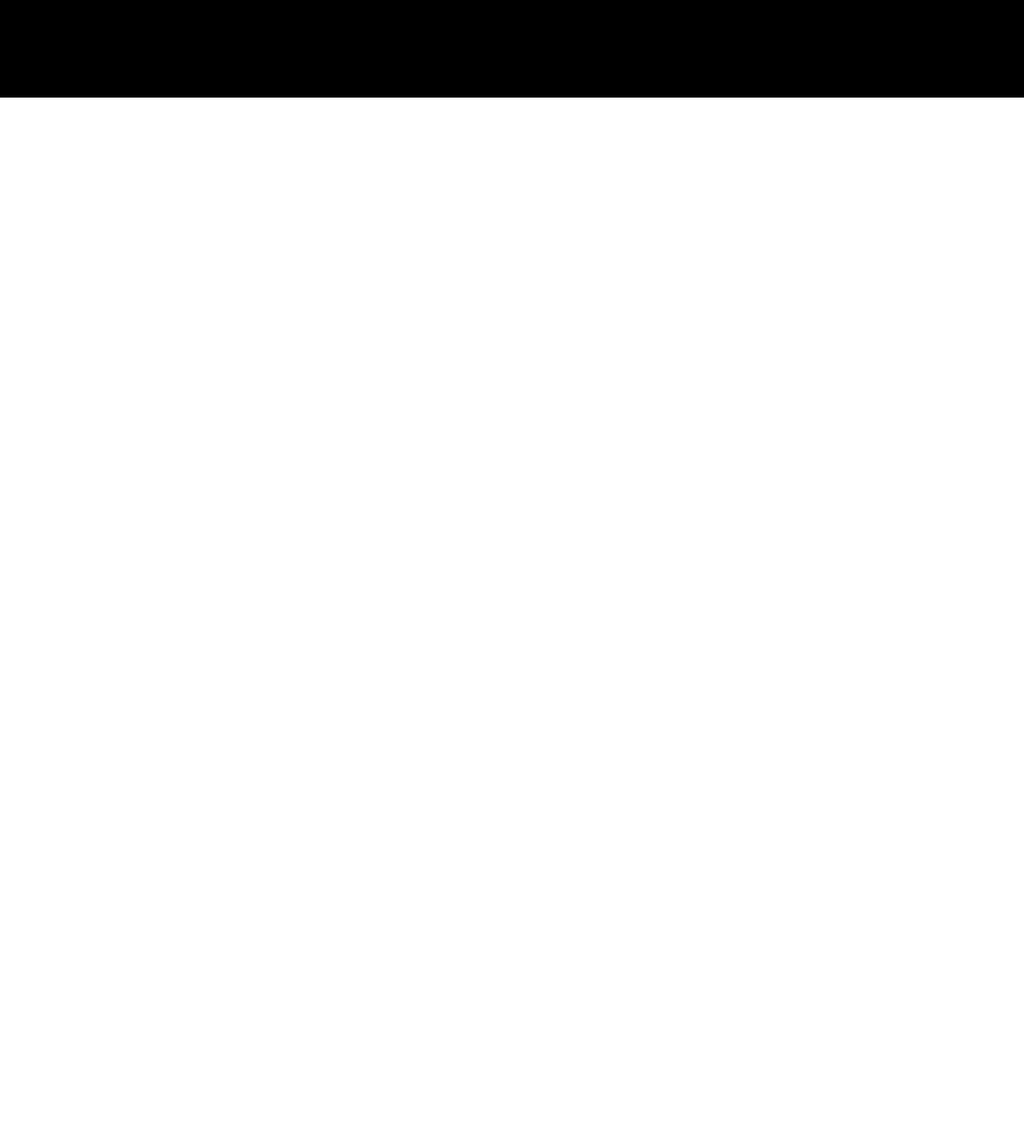
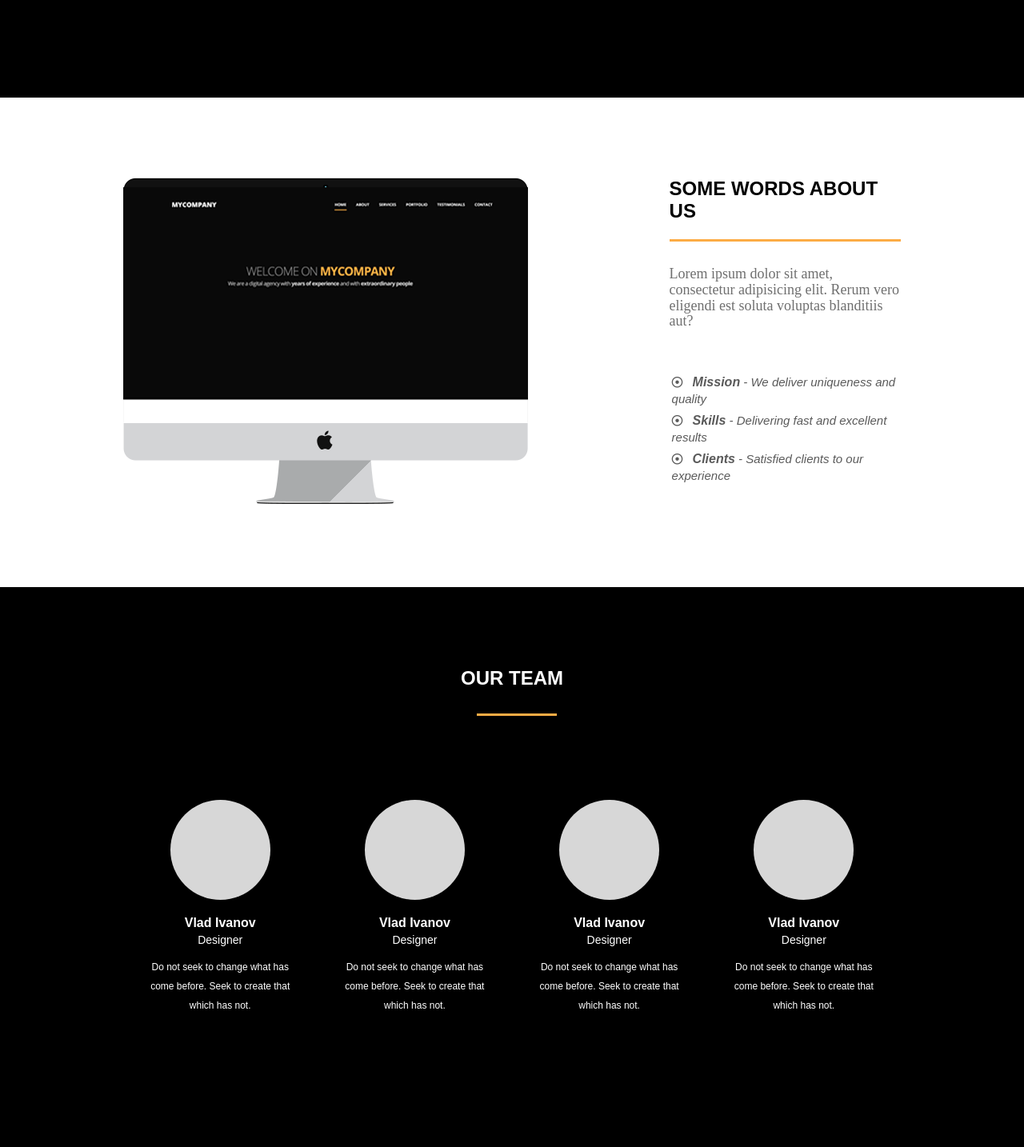
Before and after one commit to LeoLevin91/Sites-for-portfolio, a plain HTML site: page index.html in a window 1280 px wide. Shown: the part 680-2114 px from the top of the page at 80% size. Before the commit the page ends 802 px from the top, so only its background shows below. Drawn offline with Linux system fonts and the light colour scheme.

Commit message:
Block: Team and Block: Mac

```diff
--- a/index.html
+++ b/index.html
@@ -33,8 +33,53 @@
         </div>
         <div class="wrapper">
             <div class="main_about">
-                <div class="about_left"></div>
-                <div class="about_right"></div>
+                <div class="about_left">
+                    <img src="img/mac.png" alt="mac" class="mw-100">
+                </div>
+                <div class="about_right">
+                    <h2>SOME WORDS <span class="aboutUs">ABOUT US</span></h2>
+                    <p>Lorem ipsum dolor sit amet, consectetur adipisicing elit. Rerum vero eligendi est soluta voluptas blanditiis aut?</p>
+                    <ul class="listAboutUs">
+                        <li><i class="far fa-dot-circle"></i><span class="inputLi">Mission</span> - We deliver uniqueness and quality</li>
+                        <li><i class="far fa-dot-circle"></i><span class="inputLi">Skills</span> - Delivering fast and excellent results</li>
+                        <li><i class="far fa-dot-circle"></i><span class="inputLi">Clients</span> - Satisfied clients to our experience</li>
+                    </ul>
+                </div>
+            </div>
+        </div>
+        <div class="main_team">
+           <div class="wrapper">
+                <h2>OUR TEAM</h2>
+                <div class="line"></div>
+                <div class="team_cards">
+                    <div class="card">
+                    <div class="photo"></div>
+                    <h4 class="name">Vlad Ivanov</h4>
+                    <p class="position">Designer</p>
+                    <p class="about_position">Do not seek to change what has come before. Seek to create that which has not.</p>
+                    </div>
+
+                    <div class="card">
+                    <div class="photo"></div>
+                    <h4 class="name">Vlad Ivanov</h4>
+                    <p class="position">Designer</p>
+                    <p class="about_position">Do not seek to change what has come before. Seek to create that which has not.</p>
+                    </div>
+
+                    <div class="card">
+                    <div class="photo"></div>
+                    <h4 class="name">Vlad Ivanov</h4>
+                    <p class="position">Designer</p>
+                    <p class="about_position">Do not seek to change what has come before. Seek to create that which has not.</p>
+                    </div>
+
+                    <div class="card">
+                    <div class="photo"></div>
+                    <h4 class="name">Vlad Ivanov</h4>
+                    <p class="position">Designer</p>
+                    <p class="about_position">Do not seek to change what has come before. Seek to create that which has not.</p>
+                    </div>
+                 </div>
             </div>
         </div>
     </main>
--- a/style.css
+++ b/style.css
@@ -115,6 +115,117 @@ main .main_welcome h1{
     font-weight: 700;
 }
 
+.wrapper {
+    width: 76%;
+    margin: 0 auto;
+}
+
+main .main_about {
+    display: flex;
+    padding: 100px 0 100px 0;
+}
+
+.about_right {
+    margin-left: 177px;
+}
+
+.about_right h2{
+    display: inline-block;
+    border-bottom: 3px solid #fcac45;
+    padding-bottom: 21px;
+}
+
+.about_right p{
+    margin-top: 31px;
+    margin-bottom: 50px;
+    font-family: OpenSans;
+    color: #6f6f6f;
+    font-size: 18px; /* Приближение из-за подстановки шрифтов */
+    font-weight: 200;
+    line-height: 1.1; /* Приближение из-за подстановки шрифтов */
+    text-align: left;
+}
+
+.about_right li i{
+    padding-right: 12px;
+    font-size: 14px;
+    color: #5a5a5a;
+}
+
+.about_right li {
+    font-family: 'OpenSans', sans-serif;
+    color: #5a5a5a;
+    font-size: 15px;/* Приближение из-за подстановки шрифтов */
+    font-style: italic;
+    /*line-height: 25px;/* Приближение из-за подстановки шрифтов */
+    padding: 3px;
+    text-align: left;
+}
+
+.about_right li span {
+    font-family: 'OpenSans', sans-serif;
+    color: #5a5a5a;
+    font-size: 16px;/* Приближение из-за подстановки шрифтов */
+    font-weight: 600;
+    line-height: 25px;/* Приближение из-за подстановки шрифтов */
+    text-align: left;
+}
+.mw-100 {
+    min-width: 100%;
+}
+.main_team{
+    background: #000;
+    text-align: center;
+    padding: 100px 0 165px 0;
+    color: #fff;
+}
+
+.main_team h2{
+    font-style: 44px;
+    padding-bottom: 30px;
+}
+
+.line {
+    width: 100px;
+    height: 3px;
+    background: #fcac45;
+    position: relative;
+    left: 45.5%;
+    margin-bottom: 85px;
+}
+
+.photo {
+    background: #d7d7d7;
+    width: 125px;
+    height: 125px;
+    border-radius: 50%;
+    margin: 20px auto;
+}
+.team_cards{
+    display: flex;
+}
+
+.main_team .team_cards .position{
+    font-family: 'OpenSans', sans-serif;
+    color: #ffffff;
+    font-size: 14px;/* Приближение из-за подстановки шрифтов */
+    font-weight: 400;
+    line-height: 24px;/* Приближение из-за подстановки шрифтов */
+    text-align: center;
+}
+
+.main_team .team_cards .about_position{
+    font-family: 'OpenSans', sans-serif;
+    color: #ffffff;
+    margin-top: 10px;
+    margin-left: 20px;
+    margin-right: 20px;
+    font-size: 12px;/* Приближение из-за подстановки шрифтов */
+    font-weight: 400;
+    line-height: 24px;/* Приближение из-за подстановки шрифтов */
+    text-align: center;
+}
+
 
 
 
@@ -210,4 +321,34 @@ main .main_welcome h1{
         display: block;
         text-align: center;
     }
+
+    main .main_welcome {
+        padding: 50px 0 50px 0;
+    }
+    main .main_welcome p{
+        font-size: 14px;
+    }
+    main .main_welcome h1{
+        font-size: 25px;
+    }
+    .mw-100 {
+    max-width: 100%;
+    }
+    .main_about {
+        flex-direction: column;
+    }
+    .about_right {
+        padding-top: 20px;
+        text-align: center;
+        margin-left: 0;
+    }
+    .about_right h2{
+        font-size: 20px;
+    }
+    .team_cards {
+        flex-direction: column;
+    }
+    .line {
+    left: calc(50% - 50px);
 }
+}
```
